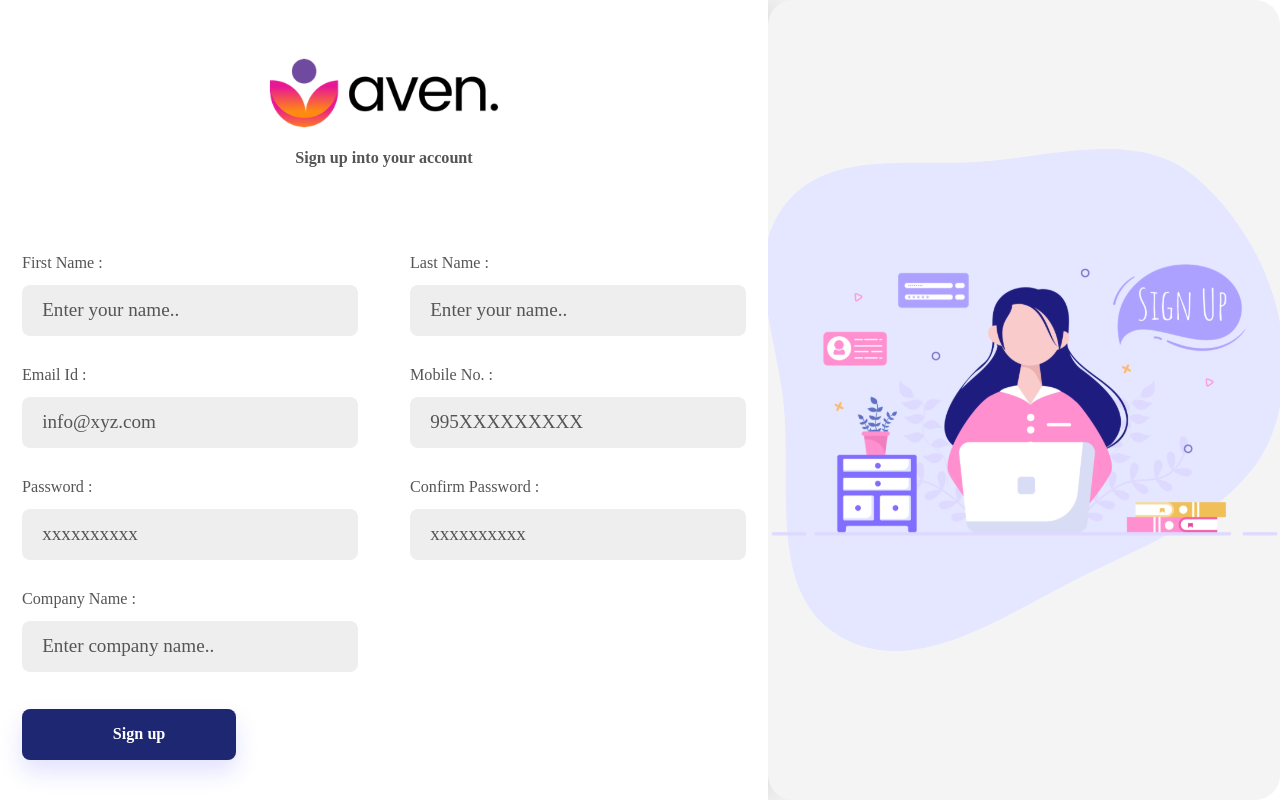
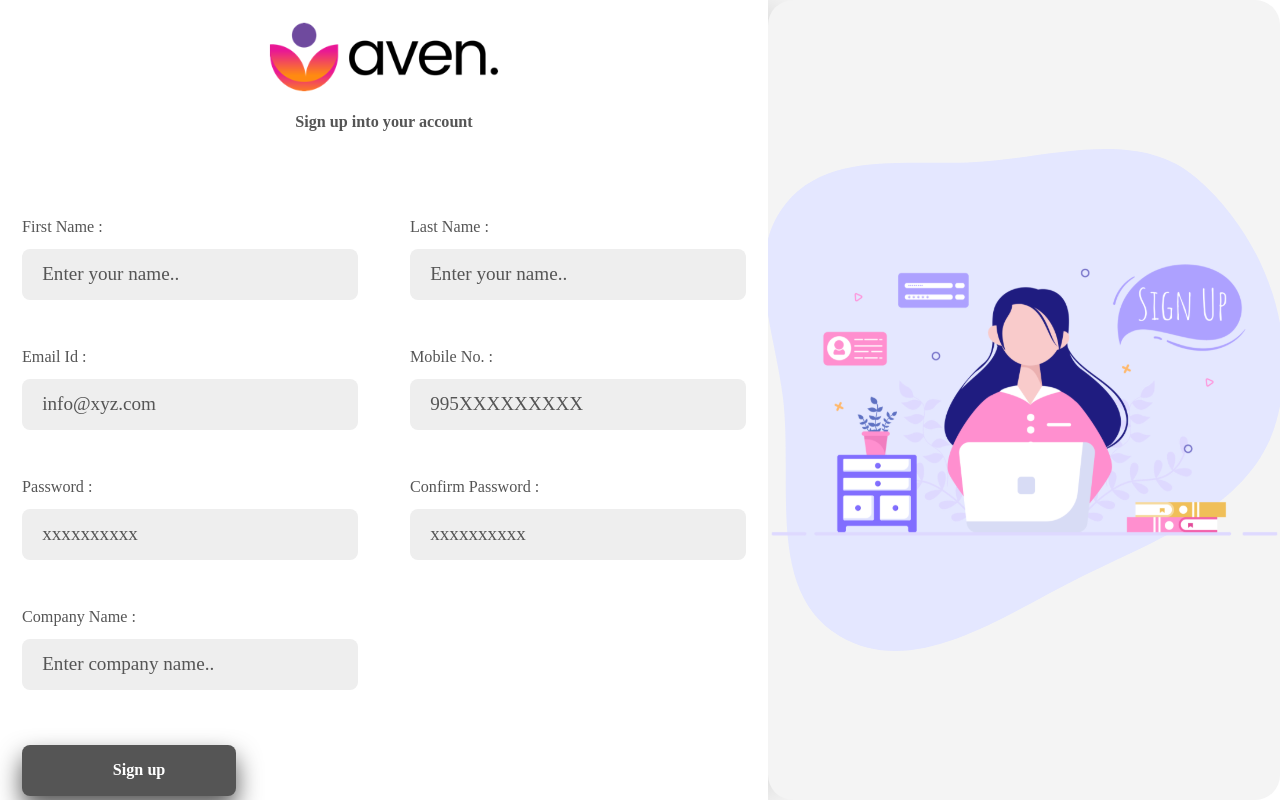
Before and after one commit to gurosvanidze/Angular-HomeWork4, an Angular app: page / in a window 1280 px wide. Both pictures are taken after a click on the button "Signup now". Shown: the top 800 px of the page. Built offline with nearby package versions, Linux system fonts and the light colour scheme.

Commit message:
job done

```diff
--- a/src/app/registration/registration.component.html
+++ b/src/app/registration/registration.component.html
@@ -161,7 +161,7 @@
         type="submit"
         value="Sign up"
         class="submit-all"
-        [disabled]="true"
+        [disabled]="userForm.invalid"
       />
     </form>
   </div>
--- a/src/app/registration/registration.component.scss
+++ b/src/app/registration/registration.component.scss
@@ -75,7 +75,7 @@ input.ng-dirty.ng-invalid {
 .registration {
   width: 336px;
   height: 85px;
-  margin-bottom: 27px;
+  margin-bottom: 45px;
 }
 .registration p {
   width: 135.24px;
@@ -95,7 +95,19 @@ input.ng-dirty.ng-invalid {
 .error span {
   font-weight: 1000;
 }
-.submit-all {
+.submit-all:disabled {
+  width: 214px;
+  height: 50.49px;
+  border-radius: 8.08px;
+  background-color:#555555;
+  color: #ffffff;
+  box-shadow: 0px 12.116715431213379px 24.233430862426758px 0px #555555;
+  font-family: Poppins;
+  font-size: 16.16px;
+  font-weight: 600;
+  line-height: 24.23px;
+}
+.submit-all:enabled {
   width: 214px;
   height: 50.49px;
   border-radius: 8.08px;
@@ -106,4 +118,5 @@ input.ng-dirty.ng-invalid {
   font-size: 16.16px;
   font-weight: 600;
   line-height: 24.23px;
+  cursor: pointer;
 }
--- a/src/app/registration/registration.component.ts
+++ b/src/app/registration/registration.component.ts
@@ -9,7 +9,6 @@ import { passwordConfirmationValidator } from '../validator/password-confirmatio
 })
 export class RegistrationComponent implements OnInit {
   userForm: FormGroup;
-  userLaName: any;
 
   constructor(private fb: FormBuilder) {
     this.userForm = this.fb.group(
@@ -47,7 +46,8 @@ export class RegistrationComponent implements OnInit {
     );
   }
 
-  ngOnInit(): void {}
+  ngOnInit(): void {
+  }
   get userName() {
     return this.userForm.get('firstName');
   }
--- a/src/app/user/user.component.scss
+++ b/src/app/user/user.component.scss
@@ -168,5 +168,19 @@ header {
   line-height: 24.23px;
   color: #1e2772;
   background-color: #ffffff;
+  transition: all ease 1s;
+}
+.sign:hover {
+  width: 429.13px;
+  height: 50.49px;
+  border-radius: 8.08px;
+  border: 1.01px solid #1e2772;
+  margin-top: 38px;
+  font-weight: 600;
+  font-size: 16.16px;
+  line-height: 24.23px;
+  color: #ffffff;
+  background-color: #1e2772;
   cursor: pointer;
+  transition: all ease 1s;
 }
```
